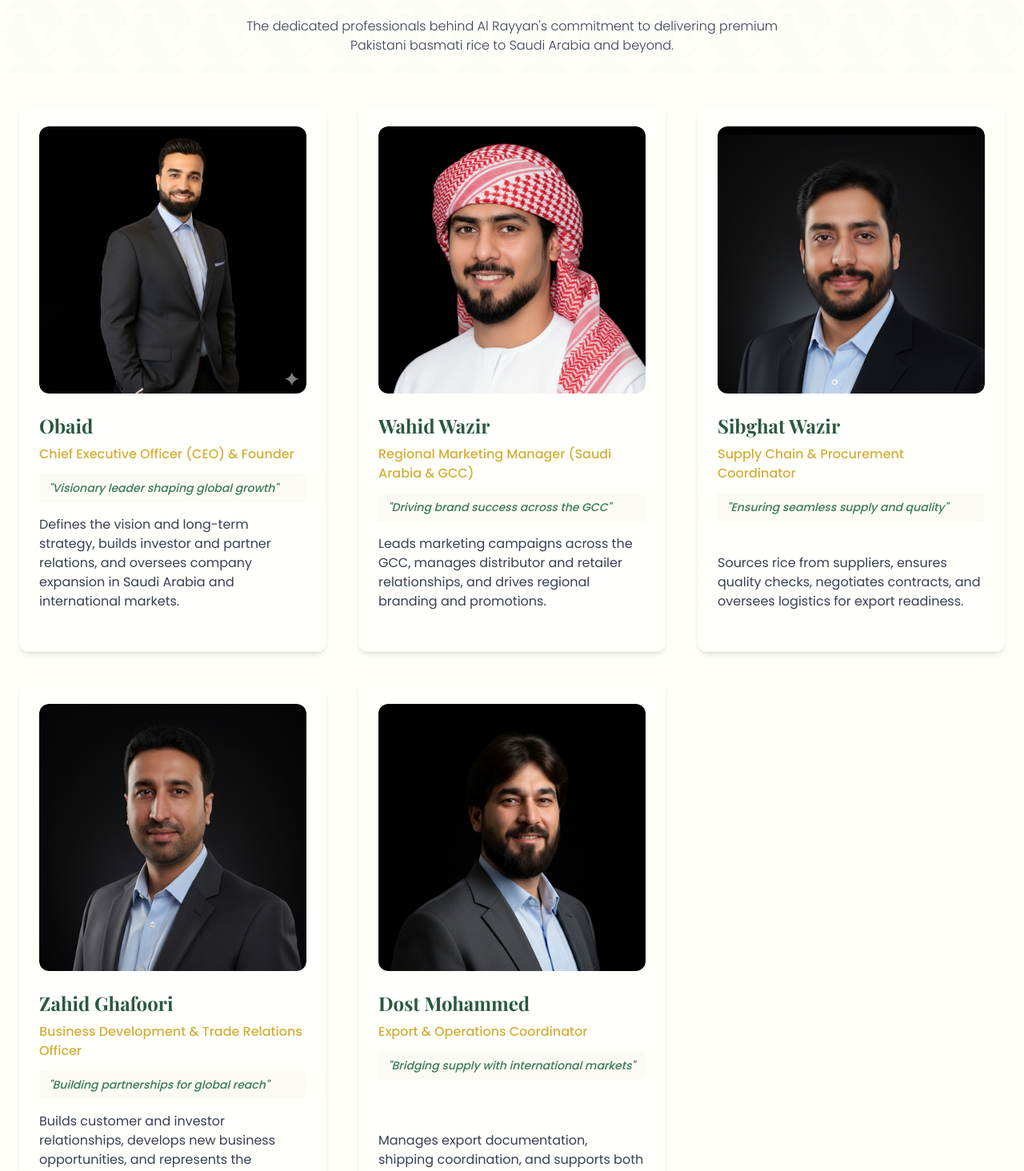
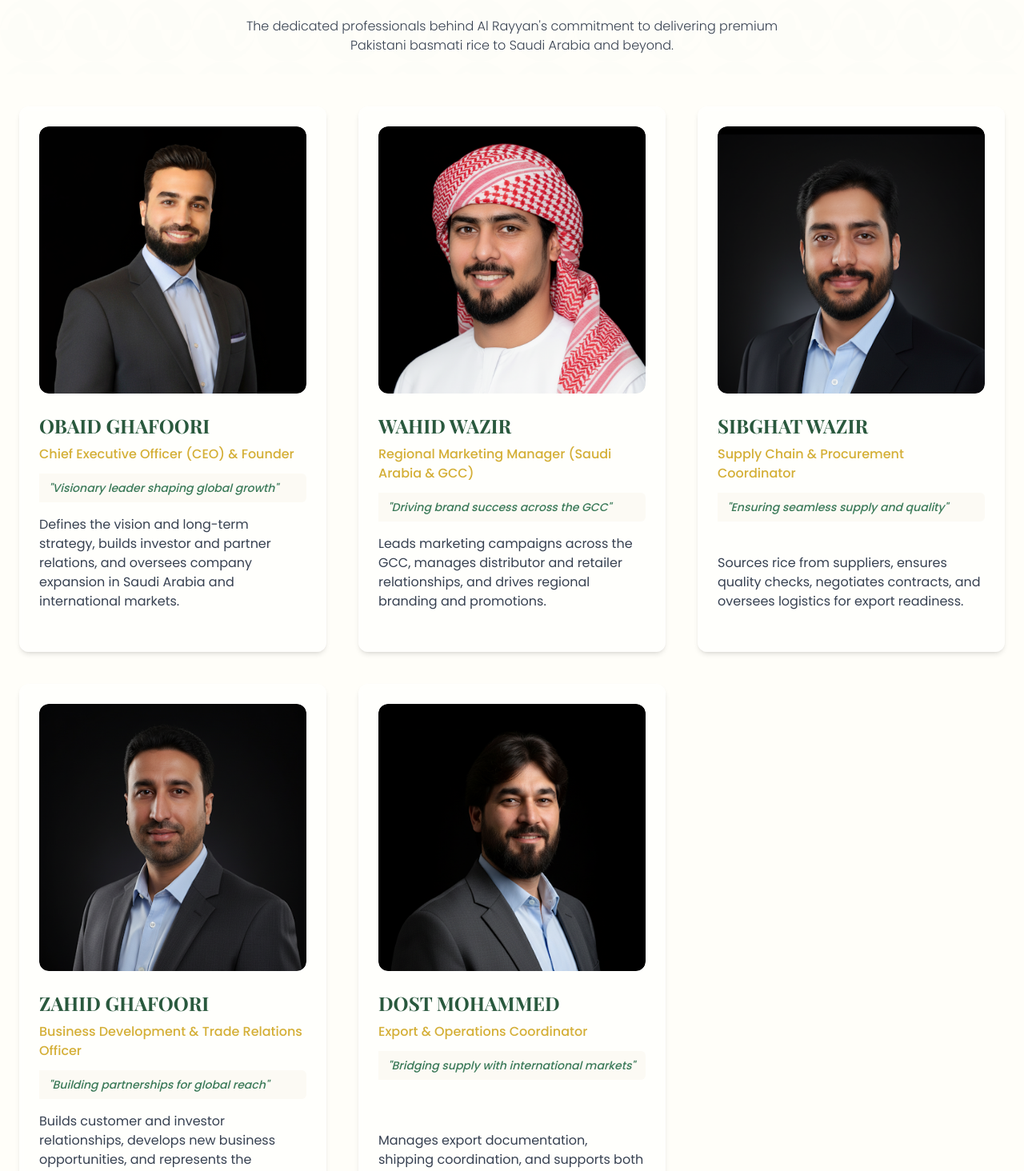
Before and after one commit to Gap-techie/alrayyanfoods-108e99f7, a React (Vite) app: page / in a window 1280 px wide. Shown: the part 4111-5575 px from the top of the page at 80% size. Built offline with nearby package versions, Linux system fonts and the light colour scheme.

Commit message:
Update team member details and photo

```diff
--- a/src/components/MeetOurTeam.tsx
+++ b/src/components/MeetOurTeam.tsx
@@ -3,35 +3,35 @@ import TeamMemberCard from './TeamMemberCard';
 
 const teamMembers = [
   {
-    name: "Obaid",
+    name: "OBAID GHAFOORI",
     title: "Chief Executive Officer (CEO) & Founder",
     tagline: "Visionary leader shaping global growth",
-    image: "/lovable-uploads/obaid-ceo.png",
+    image: "/lovable-uploads/obaid-ghafoori-ceo.png",
     description: "Defines the vision and long-term strategy, builds investor and partner relations, and oversees company expansion in Saudi Arabia and international markets."
   },
   {
-    name: "Wahid Wazir",
+    name: "WAHID WAZIR",
     title: "Regional Marketing Manager (Saudi Arabia & GCC)",
     tagline: "Driving brand success across the GCC",
     image: "/lovable-uploads/wahid-wazir-new.png",
     description: "Leads marketing campaigns across the GCC, manages distributor and retailer relationships, and drives regional branding and promotions."
   },
   {
-    name: "Sibghat Wazir",
+    name: "SIBGHAT WAZIR",
     title: "Supply Chain & Procurement Coordinator",
     tagline: "Ensuring seamless supply and quality",
     image: "/lovable-uploads/b867c57c-e3e2-4533-ab7c-5bd3104b6dba.png",
     description: "Sources rice from suppliers, ensures quality checks, negotiates contracts, and oversees logistics for export readiness."
   },
   {
-    name: "Zahid Ghafoori",
+    name: "ZAHID GHAFOORI",
     title: "Business Development & Trade Relations Officer",
     tagline: "Building partnerships for global reach",
     image: "/lovable-uploads/c6a4b64b-0154-4d89-bdca-24357ab242f5.png",
     description: "Builds customer and investor relationships, develops new business opportunities, and represents the company at trade fairs and industry events."
   },
   {
-    name: "Dost Mohammed",
+    name: "DOST MOHAMMED",
     title: "Export & Operations Coordinator",
     tagline: "Bridging supply with international markets",
     image: "/lovable-uploads/33d1739e-39f3-45f7-99cd-aeab4bef72d3.png",
```
Also changed, not shown: public/lovable-uploads/obaid-ghafoori-ceo.png (added).
